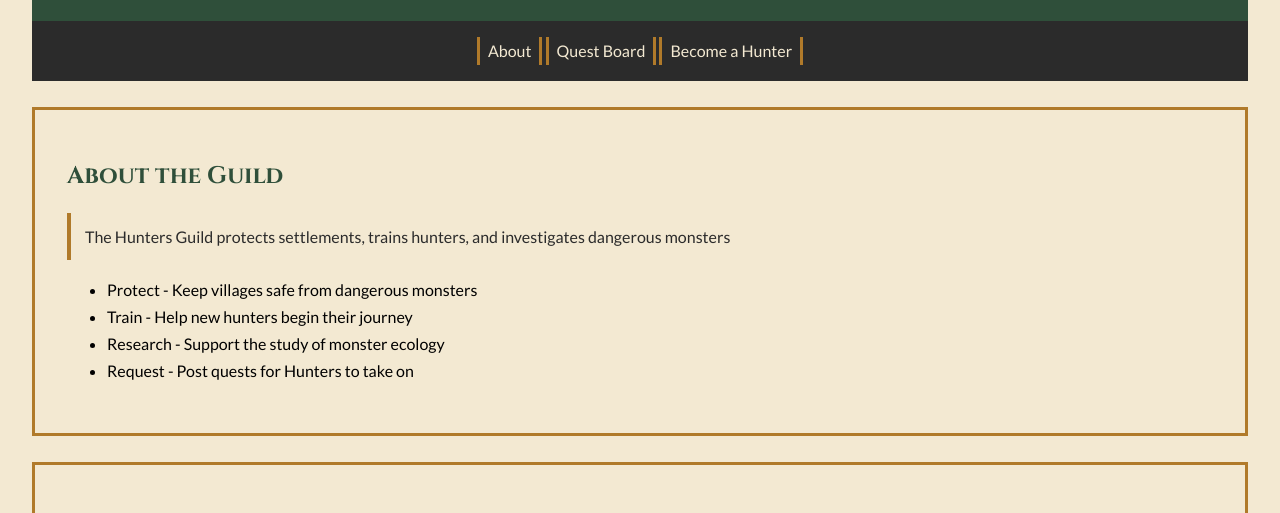
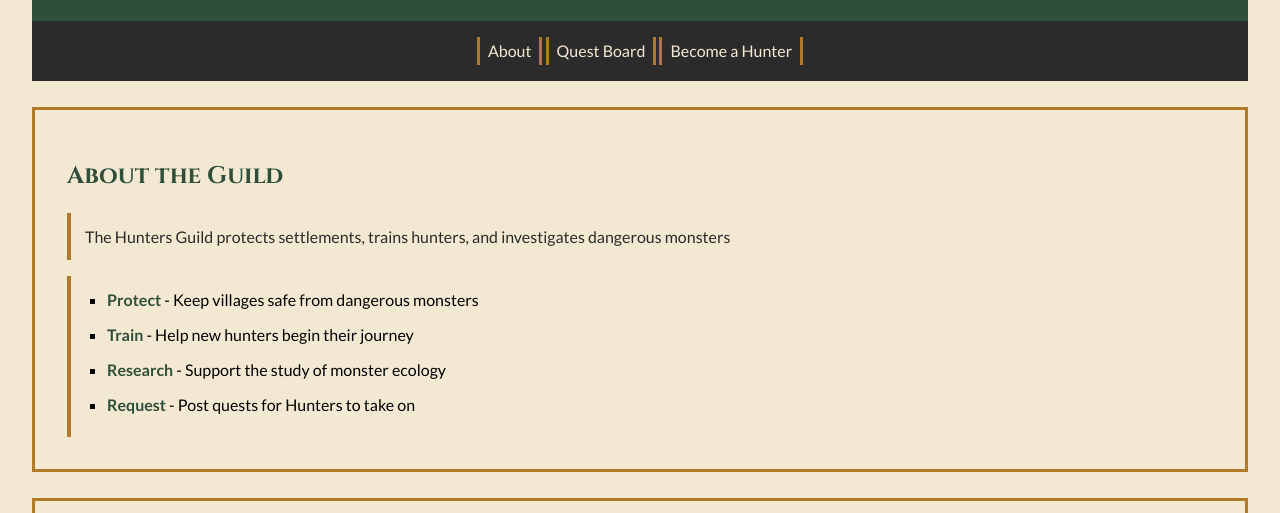
Before and after one commit to Profanity-exe/mapalo-website, a plain HTML site: page index.html in a window 1280 px wide. Shown: the part 275-788 px from the top of the page. Drawn offline with Linux system fonts and the light colour scheme.

Commit message:
Style About list and add explanatory comments

```diff
--- a/css/style.css
+++ b/css/style.css
@@ -13,9 +13,11 @@ Charcoal #2B2B2B Body text for strong readability
 
 
 
+/* Page-wide setting: padding and borders are counted inside an element's width */
 * {
     box-sizing: border-box;
 }
+/* Page background, base font, and text size */
 body {
     font-family: Lato, Helvetica, sans-serif;
     font-size: 16px;
@@ -26,6 +28,7 @@ body {
 
 }
 
+/* Headings use Cinzel in Forest Green */
 h1,
 h2,
 h3 {
@@ -34,6 +37,7 @@ h3 {
     color: #2F4F3A
 }
 
+/* HERO: Forest Green banner. overflow: hidden keeps the floated logo inside the header */
 #top {background-color: #2F4F3A;
     padding: 32px;
     text-align: center;
@@ -52,6 +56,7 @@ h3 {
     margin: 0 0 16px;
 }
 
+/* Logo floats left so the title and tagline sit beside it */
 .logo {
     max-width: 100%;
     height: auto;
@@ -64,6 +69,7 @@ p {
     margin-bottom: 14px;
 }
 
+/* NAV BAR: Charcoal strip with centered links */
 nav {
     background-color: #2B2B2B;
     padding: 16px;
@@ -80,17 +86,20 @@ nav a {
     border-left: 3px solid #B07A2A
 }
 
+/* MAIN: limits page width and centers the content */
 main {
     max-width: 1500px;
     margin: 0 auto;
 }
 
+/* SECTIONS: bronze border around each part of the page */
 section {
     margin: 26px 0;
     padding: 32px ;
 
     border: 3px solid #B07A2A;
 }
+/* Red marker beside the quest card titles */
 #QuestBoard h3 {
     border-left: 4px solid #A63D2F;
     padding: 10px 14px;
@@ -104,6 +113,7 @@ section p {
     margin-bottom: 16px;
 }
 
+/* QUEST CARDS: bordered notices, the featured card gets a red border */
 .card {
     border: 2px solid #B07A2A;
     padding: 16px 20px;
@@ -118,6 +128,7 @@ section p {
     margin-top: 0;
 }
 
+/* BUTTONS: red call-to-action style, used by the Join the Guild link and the form button */
 .btn {
     display: inline-block;
     background-color: #A63D2F;
@@ -133,6 +144,7 @@ section p {
     background-color: #2F4F3A;
 }
 
+/* FORM: labels and text boxes */
 label {
     display: block;
     font-weight: bold;
@@ -158,10 +170,12 @@ form .btn {
     cursor: pointer;
 }
 
+/* HOVER: links turn bronze when pointed at */
 nav a:hover {
     color: #B07A2A;
 }
 
+/* FOOTER: Forest Green strip with cream text */
 footer {
     background-color: #2F4F3A;
     color: #F3E9D2;
@@ -183,7 +197,24 @@ footer a:hover {
     color: #B07A2A;
 }
 
+/* Difficulty star line on the quest cards */
 .difficulty {
     color: #B07A2A;
     font-weight: bold;
 }
+
+/* ABOUT LIST: square bullets and a bronze left border to match the paragraphs */
+#About ul {
+    list-style-type: square;
+    border-left: 4px solid #B07A2A;
+    padding: 10px 14px 10px 36px;
+    margin: 0;
+}
+
+#About li {
+    margin-bottom: 8px;
+}
+
+#About strong {
+    color: #2F4F3A;
+}
--- a/index.html
+++ b/index.html
@@ -2,22 +2,29 @@
 <html lang="en">    <!--NOTE THAT THIS CODE WAS REHASHED FROM A PREVIOUS ACTIVITY-->
     <head>
     <meta charset="UTF-8">
+    <!-- Makes the page fit phone screens -->
     <meta name="viewport" content="width=device-width, initial-scale=1">
         <title>The Hunter's Guild</title>
 
+        <!-- Browser tab icon (the Guild emblem) -->
         <link rel="icon" href="images/pngaaa.com-8810391.png">
+        <!-- Cinzel (headings) and Lato (body) from Google Fonts -->
         <link href="https://fonts.googleapis.com/css2?family=Cinzel:wght@500;700&family=Lato:wght@400;700&display=swap" rel="stylesheet">
+        <!-- Main stylesheet -->
         <link rel="stylesheet" href="css/style.css">
 
     </head>
     <body>
+        <!-- HEADER: logo, title, tagline, and Join button -->
         <header id="top">
             <img class="logo" src="images/pngaaa.com-8810391.png" alt="The Hunters Guild emblem" width="200" height="200">
             <h1>The Hunter's Guild</h1>        <!--HERO SECTION-->
                 <p>Train. Request Hunts. Accept Quests. </p>
+                <!-- Jumps down to the sign-up section (id="Hunter") -->
                 <a class="btn" href="#Hunter">Join the Guild</a>
 
         </header>
+        <!-- NAV: each link jumps to the section with the matching id -->
         <nav>
             <a href="#About">About</a>
             <a href="#QuestBoard">Quest Board</a>
@@ -31,10 +38,10 @@
             <h2>About the Guild</h2>
                 <p>The Hunters Guild protects settlements, trains hunters, and investigates dangerous monsters</p>
                 <ul>
-                    <li>Protect - Keep villages safe from dangerous monsters</li>
-                    <li>Train - Help new hunters begin their journey</li>
-                    <li>Research - Support the study of monster ecology</li>
-                    <li>Request - Post quests for Hunters to take on</li>
+                    <li><strong>Protect</strong> - Keep villages safe from dangerous monsters</li>
+                    <li><strong>Train</strong> - Help new hunters begin their journey</li>
+                    <li><strong>Research</strong> - Support the study of monster ecology</li>
+                    <li><strong>Request</strong> - Post quests for Hunters to take on</li>
             </ul>
         </section>
 
@@ -43,9 +50,11 @@
                 <p>Your Next Quest Begins Here</p>
                 <p>Current Quests</p>
 
+            <!-- Quest cards: .featured gives the Capture card a red border -->
             <div class="card">
                 <h3>Hunt</h3>
                     <p>Search for what monster you're looking to hunt!</p>
+                    <!-- Difficulty is shown with star characters (plain text, not images) -->
                     <p class="difficulty">Difficulty: ★★★☆☆</p>
                     <p>Refreshes daily at 7:00 AM.</p>
             </div>
@@ -66,6 +75,7 @@
         <section id="Hunter"> <!--SIGNUP SECTION-->
             <h2>Become a Hunter</h2>
             <p>Begin your Journey, receive training, and earn your Guild Card.</p>
+                <!-- The form only looks the part for now; it has no action, so it does not send anywhere yet -->
                 <form>
                     <label for="fullname">Full name</label>
                     <input type="text" id="fullname" name="fullname">
@@ -75,6 +85,7 @@
                 </form>
         </section>
     </main>
+    <!-- FOOTER: contact details -->
     <footer>
         <p>Contact details: <a href="mailto:mapalorussel@gmail.com">mapalorussel@gmail.com</a>, 09915900908 | ©2026 Profanity-exe</p>
     </footer>
```
